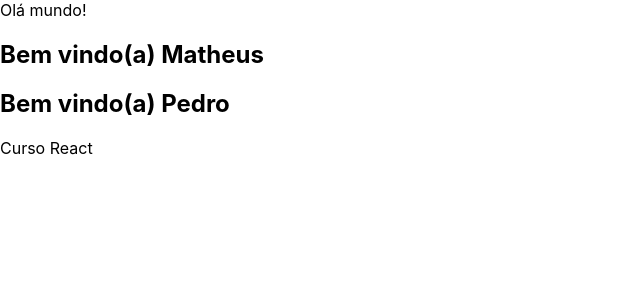
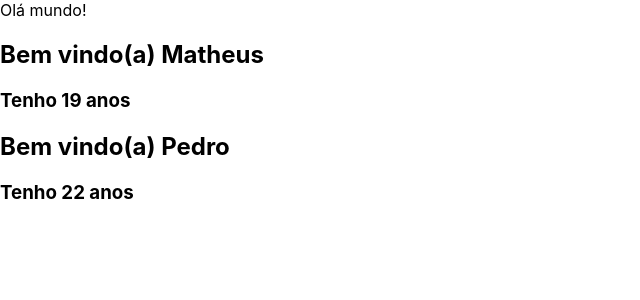
Before and after one commit to francovegini/curso-react, a React (Create React App) app in the folder first-app/: page / in a window 1280 px wide. Shown: the top 300 px of the page, without its empty margins (0-640 px from the left). Built offline with nearby package versions, Linux system fonts and the light colour scheme.

Commit message:
Dois parametros

```diff
--- a/first-app/src/App.js
+++ b/first-app/src/App.js
@@ -4,6 +4,7 @@ const Bemvindo = (props) => {
     return (
         <div>
             <h2>Bem vindo(a) {props.nome}</h2>
+            <h3>Tenho {props.idade} anos</h3>
         </div>
     );
 }
@@ -12,9 +13,8 @@ function App() {
     return (
         <div>
             Olá mundo!
-            <Bemvindo nome="Matheus"/>
-            <Bemvindo nome="Pedro"/>
-            <p>Curso React</p>
+            <Bemvindo nome="Matheus" idade="19"/>
+            <Bemvindo nome="Pedro" idade="22"/>
         </div>
     )
 }
```
